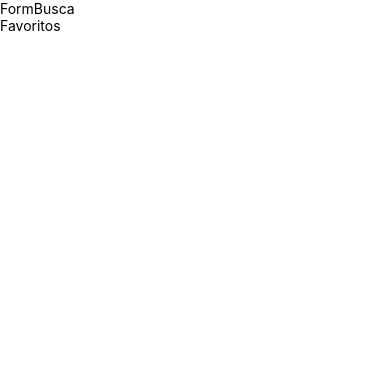
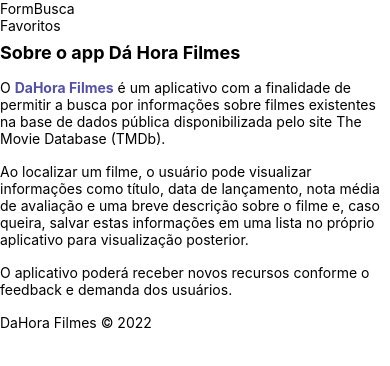
Before and after one commit to msakal/dahora-filmes, a React Native app: screen / in a window 390 px wide. Shown: the top 366 px of the page. Built offline with nearby package versions, Linux system fonts and the light colour scheme.

Commit message:
criando Sobre

```diff
--- a/App.js
+++ b/App.js
@@ -2,6 +2,7 @@
 import Favoritos from "./src/screens/Favoritos";
 import FormBusca from "./src/screens/FormBusca";
 import Home from "./src/screens/Home";
+import Sobre from "./src/screens/Sobre";
 
 const App = () => {
   return (
@@ -10,6 +11,7 @@
       <StatusBar barStyle="default" />
       <FormBusca />
       <Favoritos />
+      <Sobre />
     </>
   );
 };
--- a/src/screens/Favoritos.js
+++ b/src/screens/Favoritos.js
@@ -1,11 +1,10 @@
-import { StyleSheet, Text, View } from "react-native";
-import React from "react";
+import { SafeAreaView, StyleSheet, Text, View } from "react-native";
 
 const Favoritos = () => {
   return (
-    <View>
+    <SafeAreaView>
       <Text>Favoritos</Text>
-    </View>
+    </SafeAreaView>
   );
 };
 
--- /dev/null
+++ b/src/screens/Sobre.js
@@ -0,0 +1,54 @@
+import { SafeAreaView, StyleSheet, Text, View } from "react-native";
+
+const Sobre = () => {
+  return (
+    <SafeAreaView style={estilos.container}>
+      <Text style={estilos.titulo}>Sobre o app Dá Hora Filmes</Text>
+
+      <Text style={estilos.texto}>
+        O <Text style={estilos.nomeApp}>DaHora Filmes</Text> é um aplicativo com
+        a finalidade de permitir a busca por informações sobre filmes existentes
+        na base de dados pública disponibilizada pelo site The Movie Database
+        (TMDb).
+      </Text>
+
+      <Text style={estilos.texto}>
+        Ao localizar um filme, o usuário pode visualizar informações como
+        título, data de lançamento, nota média de avaliação e uma breve
+        descrição sobre o filme e, caso queira, salvar estas informações em uma
+        lista no próprio aplicativo para visualização posterior.
+      </Text>
+
+      <Text style={estilos.texto}>
+        O aplicativo poderá receber novos recursos conforme o feedback e demanda
+        dos usuários.
+      </Text>
+
+      <Text style={estilos.texto}>DaHora Filmes &copy; 2022</Text>
+    </SafeAreaView>
+  );
+};
+
+export default Sobre;
+
+const estilos = StyleSheet.create({
+  container: {
+    flex: 1,
+    padding: 8,
+  },
+
+  titulo: {
+    fontWeight: "bold",
+    fontSize: 18,
+    marginVertical: 8,
+  },
+
+  texto: {
+    marginVertical: 8,
+  },
+
+  nomeApp: {
+    color: "#5451a6",
+    fontWeight: "bold",
+  },
+});
```
Also changed, not shown: src/screens/Privacidade.js (added, +13 -0 lines).
